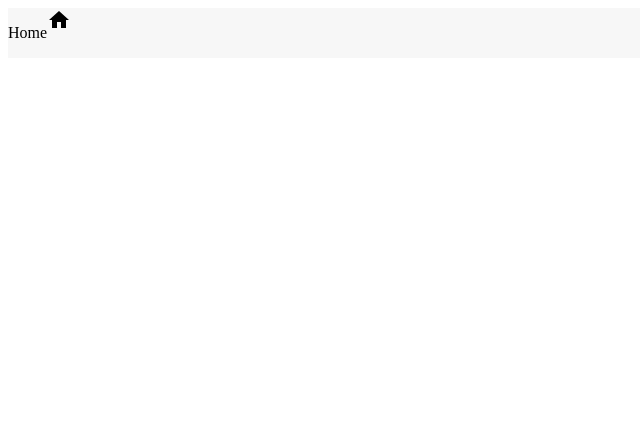
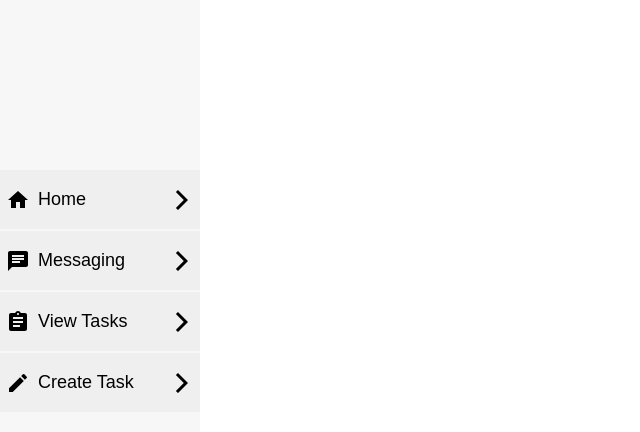
Before and after one commit to SevagSA/Project-Management-Software, a React (Create React App) app in the folder frontend/: page / in a window 1280 px wide. Shown: the top 432 px of the page, without its empty margins (0-640 px from the left). Built offline with nearby package versions, Linux system fonts and the light colour scheme.

Commit message:
Finished the SidebarNavItem and styled SidebarNav

```diff
--- a/frontend/src/Components/Nav/SidebarNav/SidebarNav.js
+++ b/frontend/src/Components/Nav/SidebarNav/SidebarNav.js
@@ -1,9 +1,24 @@
-import SidebarNavItem from "./SidebarNavItem"
+import SidebarNavItem from "../SidebarNavItem/SidebarNavItem"
+import {SidebarNavWrapper, SidebarNavProfileHolder, ProfileImg} from "./Styles";
+import profile_picture from "frontend/src/images/profile_picture.png"
+
+
+import HomeIcon from '@material-ui/icons/Home';
+import ChatIcon from '@material-ui/icons/Chat';
+import AssignmentIcon from '@material-ui/icons/Assignment';
+import CreateIcon from '@material-ui/icons/Create';
+
 
 export default function SidebarNav() {
     return (
-        <div>
-            <SidebarNavItem />
-        </div>
+        <SidebarNavWrapper>
+            <SidebarNavProfileHolder>
+                <ProfileImg />
+            </SidebarNavProfileHolder>
+            <SidebarNavItem itemTitle={"Home"} icon={<HomeIcon />}/>
+            <SidebarNavItem itemTitle={"Messaging"} icon={<ChatIcon />} />
+            <SidebarNavItem itemTitle={"View Tasks"} icon={<AssignmentIcon />}/>
+            <SidebarNavItem itemTitle={"Create Task"} icon={<CreateIcon />}/>
+        </SidebarNavWrapper>
     )
 }
--- a/frontend/src/Components/Nav/SidebarNav/SidebarNavItem.js
+++ /dev/null
@@ -1,14 +0,0 @@
-import {SidebarNavItemWrapper} from "./Styles"
-import HomeIcon from '@material-ui/icons/Home';
-
-export default function SidebarNavItem() {
-    return (
-        <div>
-            <SidebarNavItemWrapper>
-                {/* icon */}
-                <p>Home</p>
-                <HomeIcon />
-            </SidebarNavItemWrapper>
-        </div>
-    )
-}
--- a/frontend/src/Components/Nav/SidebarNav/Styles.js
+++ b/frontend/src/Components/Nav/SidebarNav/Styles.js
@@ -1,9 +1,24 @@
 import styled from "styled-components";
 
-const SidebarNavItemWrapper = styled.div`
+const SidebarNavWrapper = styled.aside`
+    height: 100%;
+    width: 200px;
+    position: fixed;
+    z-index: 1;
+    top: 0;
+    left: 0;
     background-color: #f7f7f7;
-    display: flex;
-    flex-direction: row;
+    overflow-x: hidden;
+    padding-top: 20px;
+
 `;
 
-export {SidebarNavItemWrapper};
+const SidebarNavProfileHolder = styled.div`
+    height: 150px;
+`;
+
+const ProfileImg = styled.image`
+    border: 20px;
+`;
+
+export {SidebarNavWrapper, SidebarNavProfileHolder, ProfileImg};
--- /dev/null
+++ b/frontend/src/Components/Nav/SidebarNavItem/SidebarNavItem.js
@@ -0,0 +1,14 @@
+import {SidebarNavItemButton, ItemTitle} from "./Styles"
+import ArrowForwardIosIcon from '@material-ui/icons/ArrowForwardIos';
+
+export default function SidebarNavItem({itemTitle, icon}) {
+    return (
+        <div>
+            <SidebarNavItemButton>
+                {icon}
+                <ItemTitle>{itemTitle}</ItemTitle>
+                <ArrowForwardIosIcon />
+            </SidebarNavItemButton>
+        </div>
+    )
+}
--- /dev/null
+++ b/frontend/src/Components/Nav/SidebarNavItem/Styles.js
@@ -0,0 +1,21 @@
+import styled from "styled-components";
+
+const SidebarNavItemButton = styled.button`
+    display: flex;
+    margin-bottom: 2px;
+    flex-direction: row;
+    align-items: center;
+    font-size: 18px;
+    justify-content: start;
+    border: none;
+    width: 100%;
+    cursor: pointer;
+`;
+
+const ItemTitle = styled.p`
+    flex: 1;
+    text-align: left;
+    margin-left: 8px;
+`;
+
+export {SidebarNavItemButton, ItemTitle};
```
